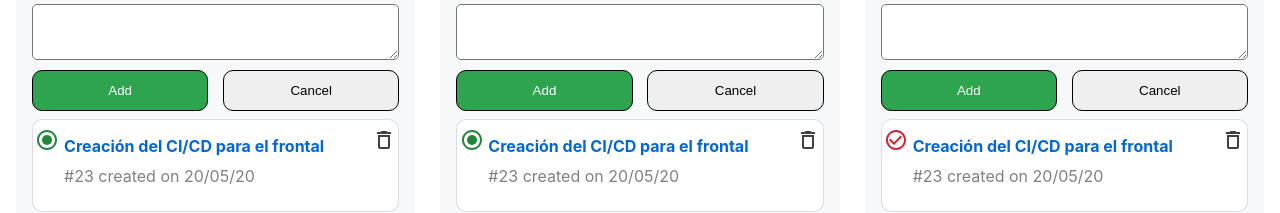
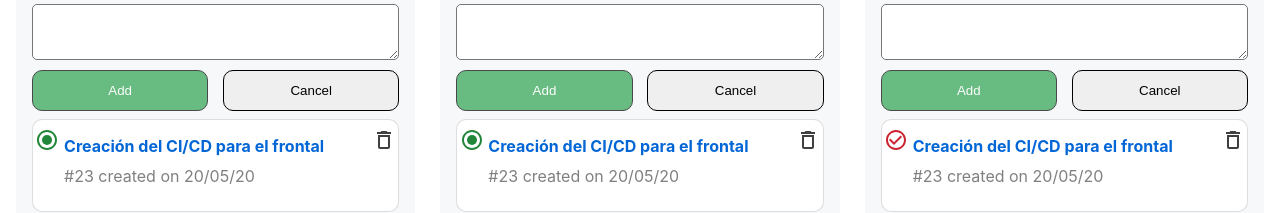
Before and after one commit to VirginiaPoglonig/tablero-kanban, a React (Create React App) app: page / in a window 1280 px wide. Shown: the part 178-391 px from the top of the page. Built offline with nearby package versions, Linux system fonts and the light colour scheme.

Commit message:
change-buttonaddinput

```diff
--- a/src/App.css
+++ b/src/App.css
@@ -19,7 +19,7 @@
 .input{
     width: 300px;
     height: 30px;
-    border-radius: 10px
+    border-radius: 10px;
 
 }
 
--- a/src/components/colum/index.jsx
+++ b/src/components/colum/index.jsx
@@ -6,6 +6,7 @@ import React, { useState } from "react";
 
 function Column(props) {
     const [show, setShow] = useState(true);
+    const [description, setDescription] = useState("");
     return (
         <div className="column_container">
             <div className="column_header">
@@ -15,10 +16,10 @@ function Column(props) {
                 {props.clearall ? <button className="clearall_button" >Clear All</button> : ''}
 
             </div>
-            <div className="input_header_container" style={{ display: show ? "block" : "none" }} >
+            <div className="input_header_container" style={{ display: show ? "block" : "none" }} value={description} onChange={e => setDescription(e.target.value)}>
                 <textarea className="input_text" type="text" required></textarea>
                 <div className="button-container">
-                    <button className="add_button button">Add</button>
+                    <button className="add_button button" disabled={description ? "" : "disabled"}>Add</button>
                     <button className="cancel_button button">Cancel</button>
                 </div>
 
--- a/src/components/colum/style.css
+++ b/src/components/colum/style.css
@@ -100,5 +100,5 @@
 }
 
 
-.cancel_button{
-}
+/* .cancel_button{
+} */
```
